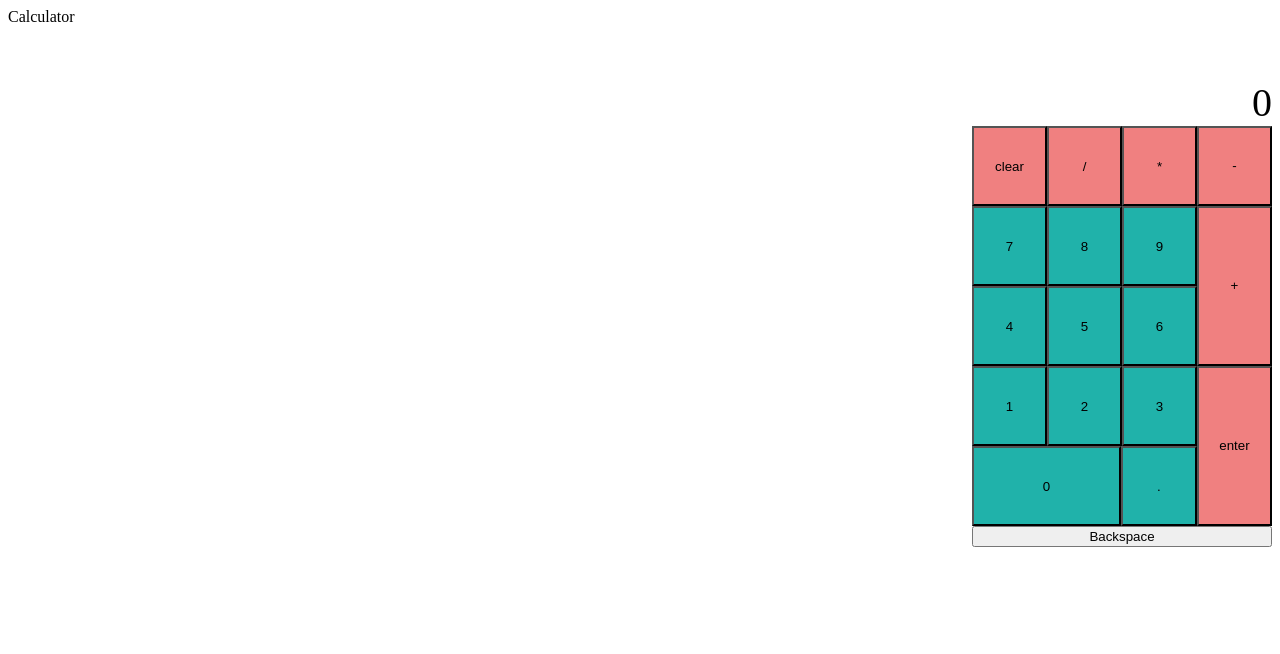
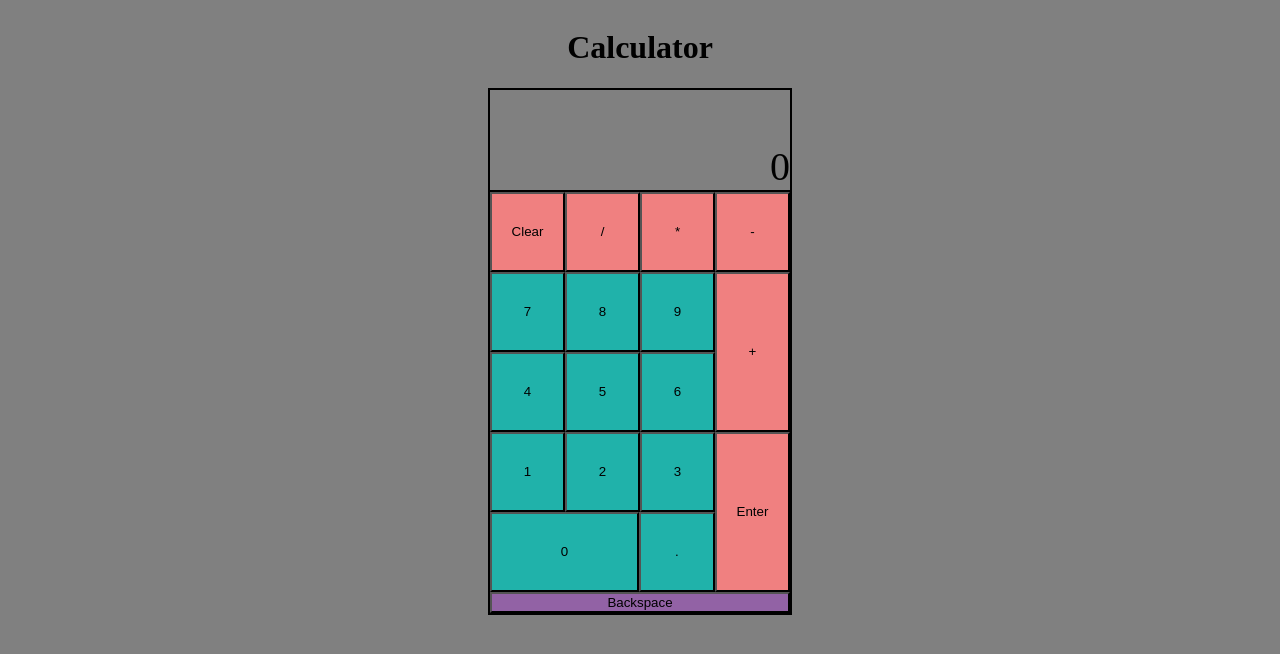
Before and after one commit to gregoryls/calculator, a plain HTML site: page index.html in a window 1280 px wide. Drawn offline with Linux system fonts and the light colour scheme.

Commit message:
clean up css

```diff
--- a/index.html
+++ b/index.html
@@ -10,7 +10,7 @@
 
 </head>
 <body>
-    <div class="title">Calculator</div>
+    <div class="title"><h1>Calculator</h1></div>
     <div class="wrapper">
         <div class="display">
             0
@@ -18,7 +18,7 @@
         <div class="calculator">
             <div class="col-1-3">
                 <div class="row1">
-                    <button id="clear">clear</button>
+                    <button id="clear">Clear</button>
                     <button id="divide" class="operator">/</button>
                     <button id="times" class="operator">*</button>
                 </div>
@@ -46,7 +46,7 @@
             <div class="col-4">
                 <button id="minus" class="operator">-</button>
                 <button id="plus" class="operator">+</button>
-                <button id="enter">enter</button>
+                <button id="enter">Enter</button>
             </div>
         </div>
         <button class="back">Backspace</button>
--- a/style.css
+++ b/style.css
@@ -1,6 +1,8 @@
 body{
     display: flex;
     flex-direction: column;
+    align-items: center;
+    background-color: gray;
 }
 .display{
     width: 300px;
@@ -9,21 +11,23 @@ body{
     justify-content: flex-end;
     align-items: flex-end;
     font-size: 40px;
+    border-bottom: 2px solid;
+
+}
+.wrapper{
+    border: 2px solid;
 }
 .back{
     width: 300px;
 }
-.wrapper{
-    justify-content: center;
-    align-items: space-around;
-    margin-left: auto;
+.title{
+    text-align: center;
 }
 
 .calculator{
     width: 300px;
     height: 400px;
     display: flex;
-    justify-content: center;
 }
 .calculator button{
     flex: 1;
@@ -61,3 +65,6 @@ body{
 .operator, #clear, #enter{
     background-color: lightcoral;
 }
+.back{
+    background-color: rgb(146, 98, 165);
+}
```
